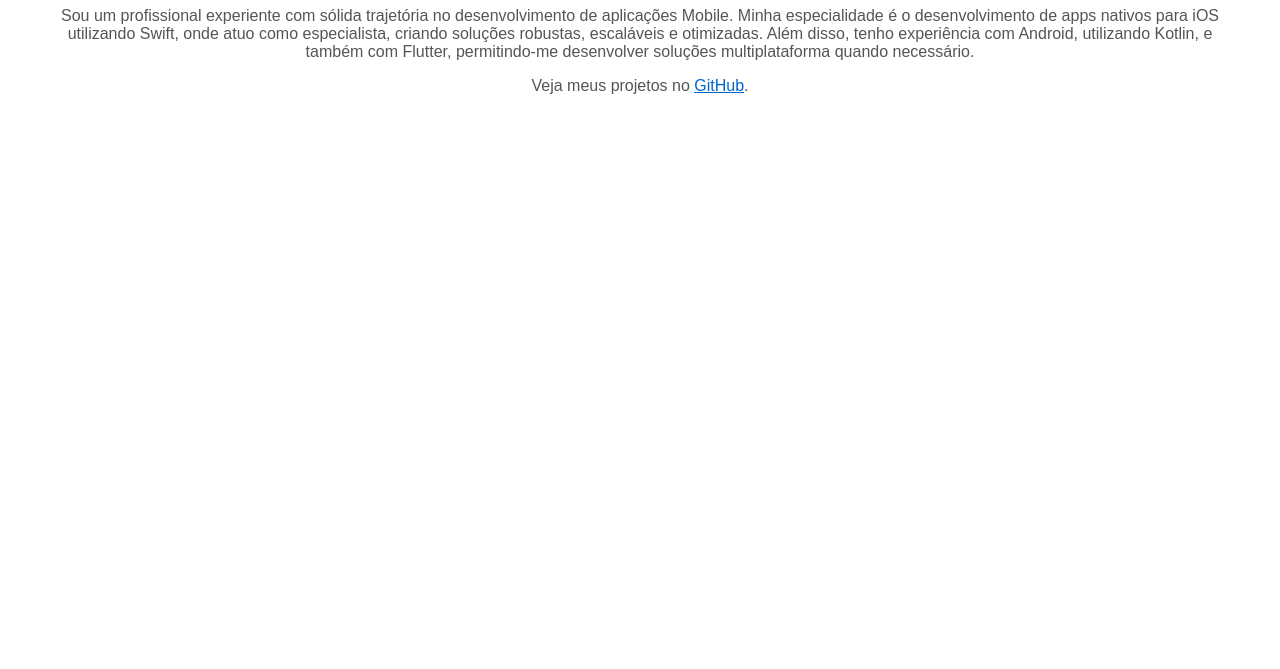
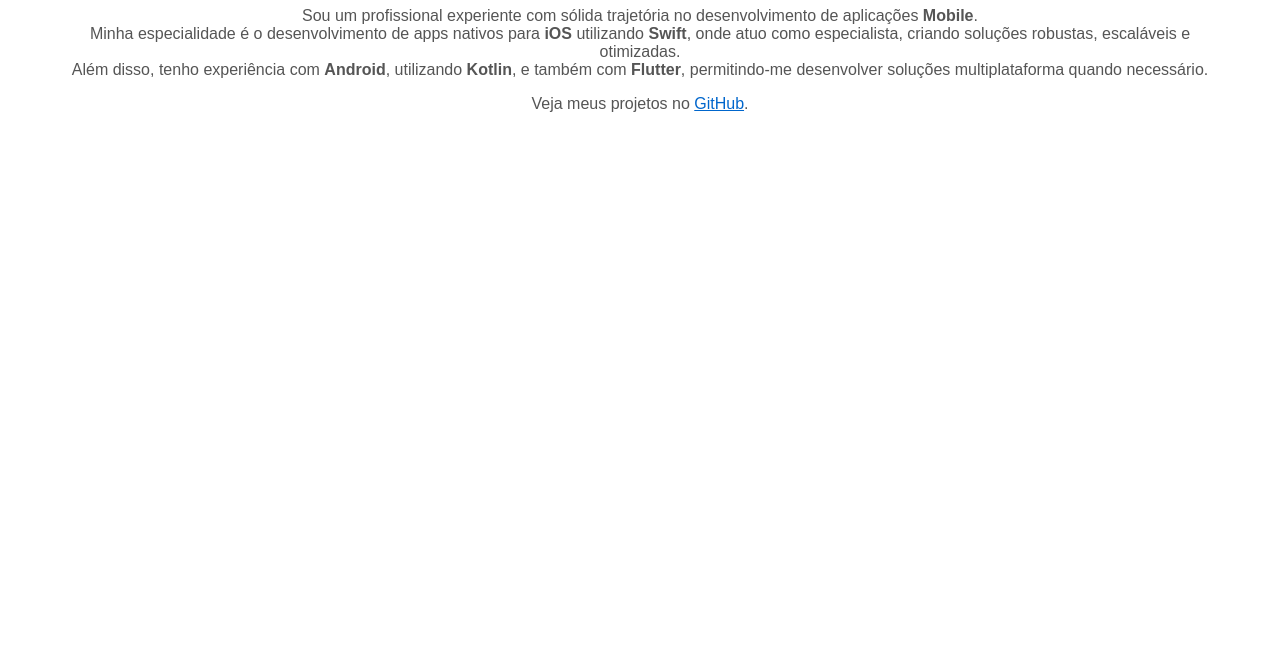
Before and after one commit to Julio1901/juliocesar.github.io, a plain HTML site: page index.html in a window 1280 px wide. Shown: the part 131-800 px from the top of the page. Drawn offline with Linux system fonts and the light colour scheme.

Commit message:
modified

```diff
--- a/index.html
+++ b/index.html
@@ -23,7 +23,7 @@
 </head>
 <body>
     <h1>Julio Cesar Engenheiro de Software</h1>
-    <p>Sou um profissional experiente com sólida trajetória no desenvolvimento de aplicações Mobile. Minha especialidade é o desenvolvimento de apps nativos para iOS utilizando Swift, onde atuo como especialista, criando soluções robustas, escaláveis e otimizadas. Além disso, tenho experiência com Android, utilizando Kotlin, e também com Flutter, permitindo-me desenvolver soluções multiplataforma quando necessário.</p>
+    <p>Sou um profissional experiente com sólida trajetória no desenvolvimento de aplicações <strong>Mobile</strong>.<br>Minha especialidade é o desenvolvimento de apps nativos para <strong>iOS</strong> utilizando <strong>Swift</strong>, onde atuo como especialista, criando soluções robustas, escaláveis e otimizadas.<br>Além disso, tenho experiência com <strong>Android</strong>, utilizando <strong>Kotlin</strong>, e também com <strong>Flutter</strong>, permitindo-me desenvolver soluções multiplataforma quando necessário.</p>
     <p>Veja meus projetos no <a href="https://github.com/Julio1901" target="_blank">GitHub</a>.</p>
 </body>
 </html>
```
